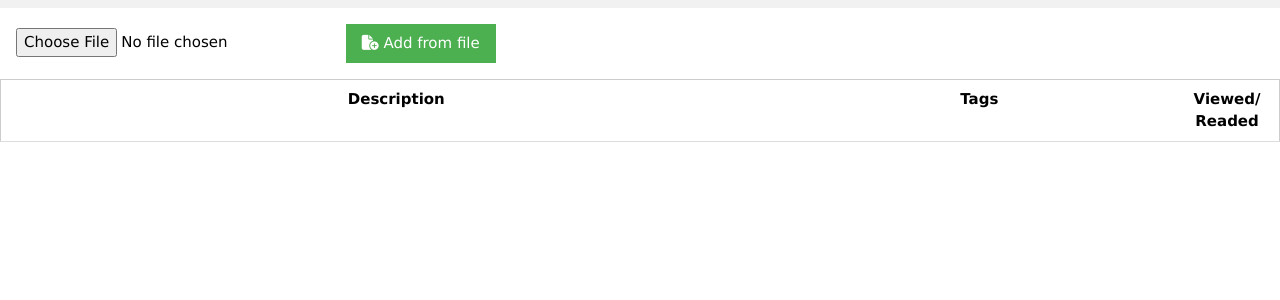
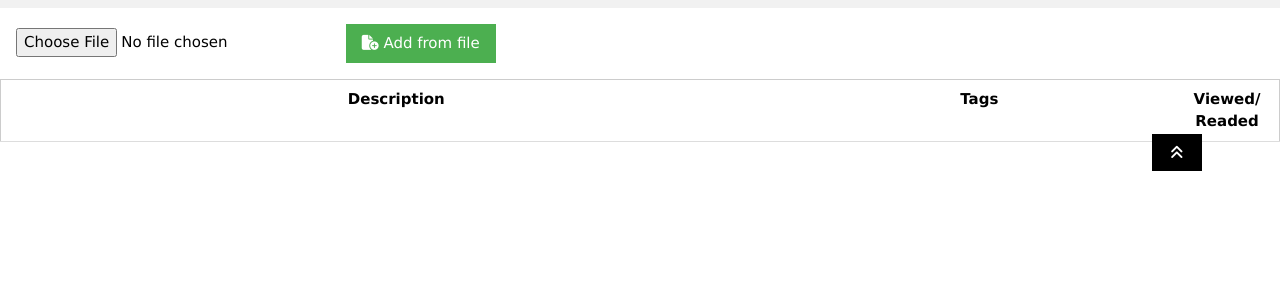
Before and after one commit to skaskiewicz/tag-cloud, a PHP site: page / in a window 1280 px wide. Shown: the top 300 px of the page. Run offline with PHP 8.4, Linux system fonts and the light colour scheme; data that the repository does not hold is empty; some libraries are stand-ins or nearby versions.

Commit message:
task-5 back to top

```diff
--- a/engine/addons.css
+++ /dev/null
@@ -1,5 +0,0 @@
-div.sticky {
-    position: -webkit-sticky;
-    position: sticky;
-    top: 0;
-}
--- a/index.php
+++ b/index.php
@@ -7,12 +7,36 @@ require_once('./engine/env.php');
 <head>
     <title>Tag cloud</title>
     <meta charset="UTF-8">
+    <meta name="viewport" content="width=device-width, initial-scale=1.0">
     <link rel="stylesheet" href="https://cdnjs.cloudflare.com/ajax/libs/font-awesome/6.1.1/css/all.min.css"
           integrity="sha512-KfkfwYDsLkIlwQp6LFnl8zNdLGxu9YAA1QvwINks4PhcElQSvqcyVLLD9aMhXd13uQjoXtEKNosOWaZqXgel0g=="
           crossorigin="anonymous" referrerpolicy="no-referrer"/>
-    <link rel="stylesheet" href="./engine/addons.css" type="text/css">
     <link rel="stylesheet" href="./engine/w3.css" type="text/css"/>
-    <meta name="viewport" content="width=device-width, initial-scale=1.0">
+    <style>
+        div.sticky {
+            position: -webkit-sticky;
+            position: sticky;
+            top: 0;
+            z-index: 1;
+        }
+        .top {
+            --offset: 50px;
+
+            position: sticky;
+            bottom: 10px;
+            margin-left: 90%;
+            place-self: end;
+            margin-top: calc(100vh + var(--offset));
+
+            /* visual styling */
+            text-decoration: none;
+            padding: 10px;
+            font-family: sans-serif;
+            color: #fff;
+            background: #000;
+            white-space: nowrap;
+        }
+    </style>
 </head>
 <body>
 <div id="home">
@@ -25,6 +49,7 @@ require_once('./engine/env.php');
         <input type="file" id="file" name="file" accept="text/csv"/>
         <button class="w3-button w3-green"><i class="fa-solid fa-file-circle-plus"></i> Add from file</button>
     </div>
+
     <?php
     $sql = "select id_main, description, url, tags, checked from main";
     print_table(get_data(connect($env_array), $sql), $colour_array);
@@ -34,6 +59,8 @@ require_once('./engine/env.php');
         <div id="pagination" class="w3-container">paginacja</div>
         <div id="footer" class="w3-container">stopka</div>
     -->
+    <a href="#" class="top">&nbsp;&nbsp;<i class="fa-solid fa-angles-up"></i>&nbsp;&nbsp;</a>
 </div>
+
 </body>
 </html>
```
